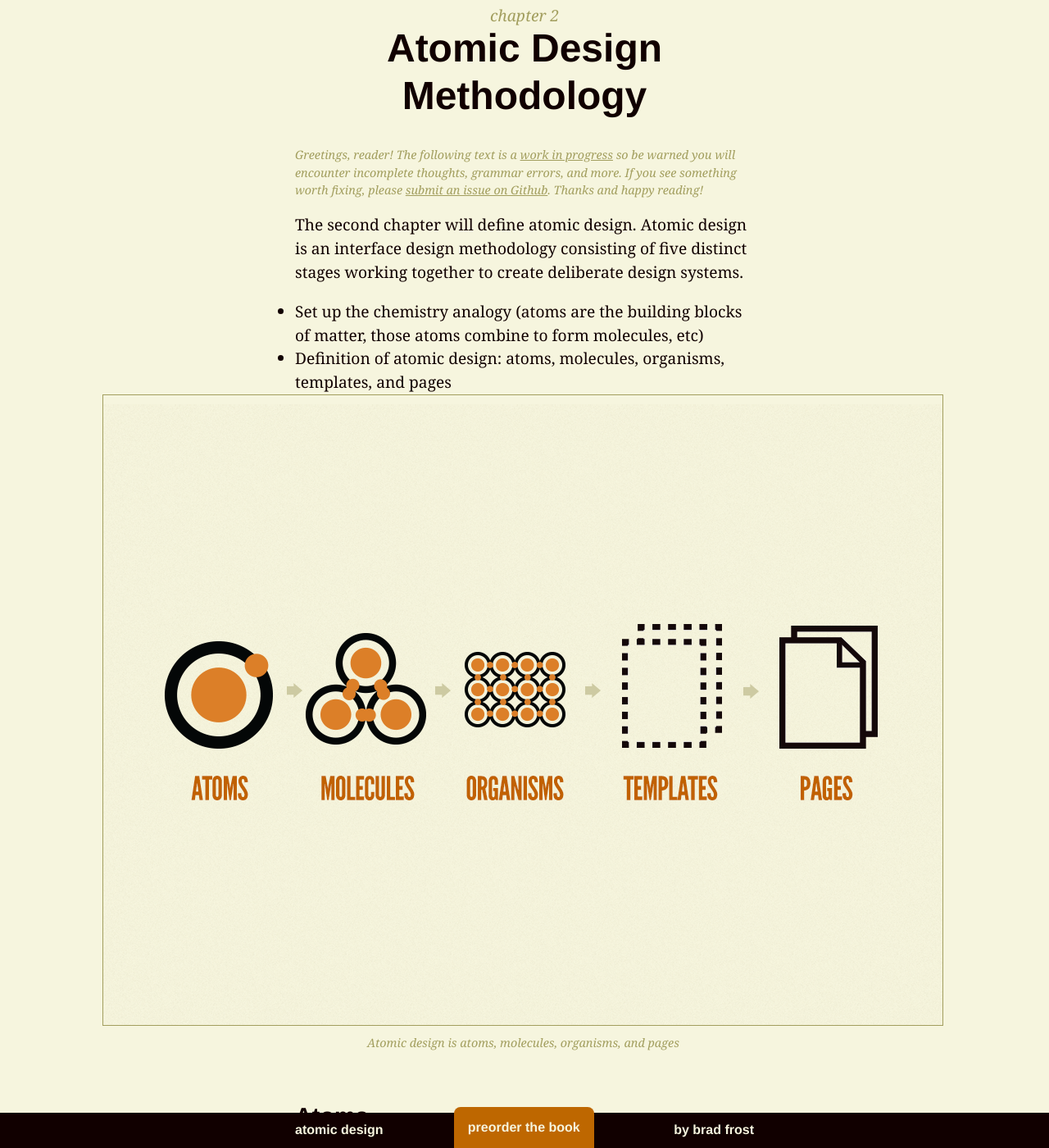
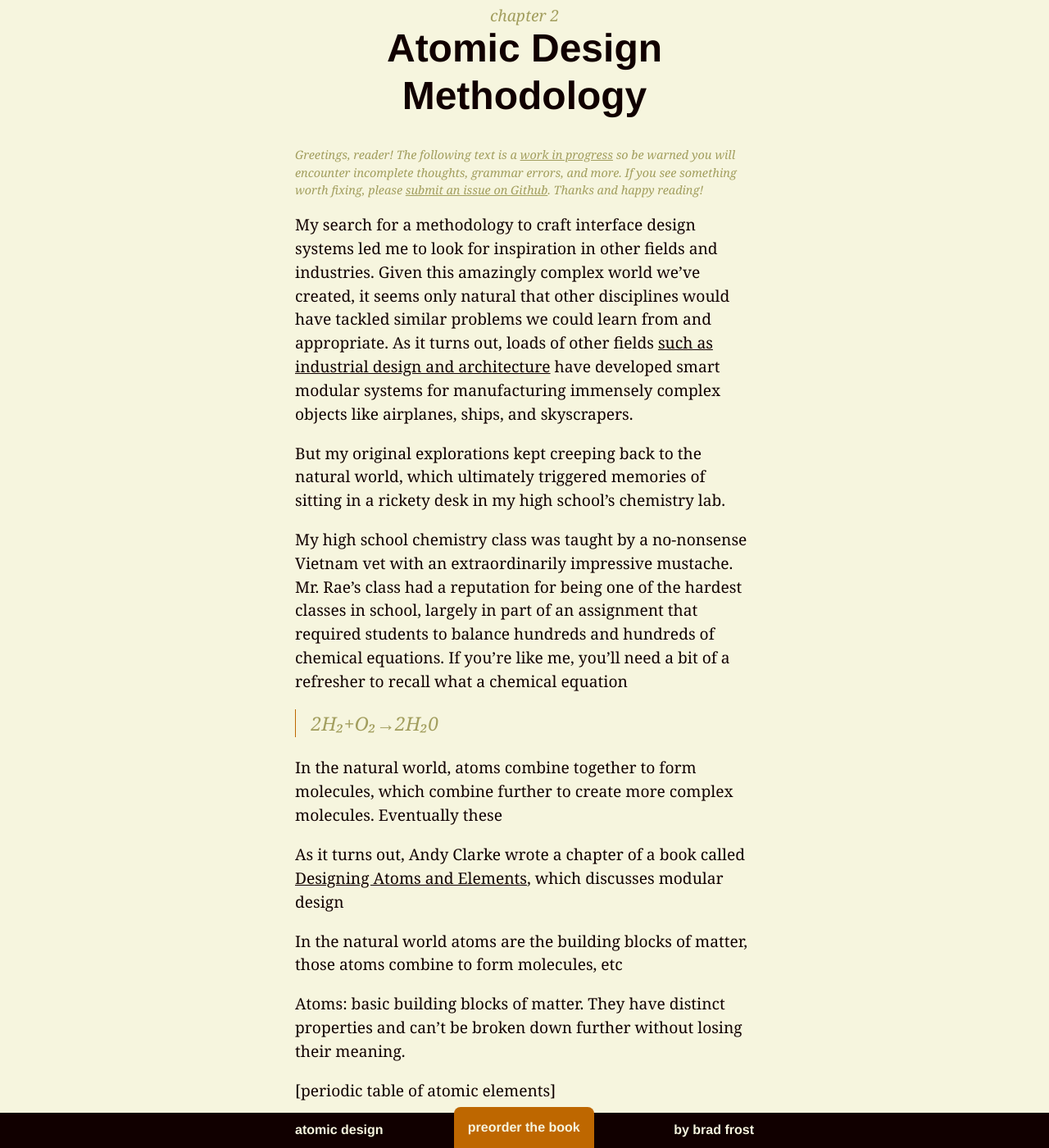
Before and after one commit to bradfrost/atomic-design, a Jekyll site: the page built from chapter-2.md, in a window 1280 px wide and 1400 px high, scrolled down 258 px. Shown: the whole window at 82% size. Built offline with Jekyll 4.4.1, drawn with Linux system fonts in a browser that asks for light colours; some of the changed text lies outside the part shown.

Commit message:
Chapter 2 draft
Intro section setting up chemistry analogy

```diff
--- a/chapter-2.md
+++ b/chapter-2.md
@@ -5,19 +5,32 @@ chapterTitle: Chapter 2
 permalink: /chapter-2/
 ---
 
-The second chapter will define atomic design. Atomic design is an interface design methodology consisting of five distinct stages working together to create deliberate design systems.
+My search for a methodology to craft interface design systems led me to look for inspiration in other fields and industries. Given this amazingly complex world we've created, it seems only natural that other disciplines would have tackled similar problems we could learn from and appropriate. As it turns out, loads of other fields [such as industrial design and architecture](http://us5.campaign-archive1.com/?u=7e093c5cf4&id=ead8a72012&e=ecb25a3f93) have developed smart modular systems for manufacturing immensely complex objects like airplanes, ships, and skyscrapers.
 
-- Set up the chemistry analogy (atoms are the building blocks of matter, those atoms combine to form molecules, etc)
-- Definition of atomic design: atoms, molecules, organisms, templates, and pages
+But my original explorations kept creeping back to the natural world, which ultimately triggered memories of sitting in a rickety desk in my high school's chemistry lab.
+
+My high school chemistry class was taught by a no-nonsense Vietnam vet with an extraordinarily impressive mustache. Mr. Rae's class had a reputation for being one of the hardest classes in school, largely in part of an assignment that required students to balance hundreds and hundreds of chemical equations. If you're like me, you'll need a bit of a refresher to recall what a chemical equation
+
+> 2H₂+O₂→2H₂0
+
+In the natural world, atoms combine together to form molecules, which combine further to create more complex molecules. Eventually these
+
+As it turns out, Andy Clarke wrote a chapter of a book called [Designing Atoms and Elements](http://stuffandnonsense.co.uk/blog/about/an-extract-from-designing-atoms-and-elements), which discusses modular design
+
+In the natural world atoms are the building blocks of matter, those atoms combine to form molecules, etc
+
+Atoms: basic building blocks of matter. They have distinct properties and can't be broken down further without losing their meaning.
+
+[periodic table of atomic elements]
+
+Atomic design is a methodology composed of five distinct stages working together to create deliberate interface design systems. **The five stages of atomic design are are atoms, molecules, organisms, templates, and pages**.
 
 {% include figure.html src="../images/content/atomic-design-process.png" caption="Atomic design is atoms, molecules, organisms, and pages" %}
 
 ## Atoms
 {% include figure.html src="../images/content/atomic-design-atoms.png" caption="atoms" %}
 
-In chemistry, atoms are the basic building blocks of matter. They have distinct properties and can't be broken down further without losing their meaning.
-
-Translated to interfaces, atoms are basic tags, such as form labels, inputs or buttons. They also include more abstract elements like color palettes, fonts, and animations.
+If atoms are the basic building blocks of matter, then what are the atoms of our interfaces? Translated to interfaces, atoms are basic tags, such as form labels, inputs or buttons. They also include more abstract elements like color palettes, fonts, and animations.
 
 Atoms are abstract and aren't often terribly useful on their own, but they provide a useful reference and allow you to see all your global styles laid out at a glance.
 
@@ -53,7 +66,7 @@ Building up from molecules to organisms encourages creating standalone, portable
 ## Templates
 {% include figure.html src="../images/content/atomic-design-templates.png" caption="templates" %}
 
-With templates, we break our biochemistry analogy to get into language that makes more sense to clients and final output. Templates are comprised mostly of organisms combined together to form page-level objects.
+With templates, we break our biochemistry analogy to get into language that makes more sense to clients and final output. Templates are composed mostly of organisms combined together to form page-level objects.
 
 Templates provide context for these relatively abstract molecules and organisms, which is helpful for designers and clients alike.
 
@@ -89,6 +102,4 @@ Discuss the advantages of atomic design, especially the ability to traverse betw
 - Nothing new: why atomic design is different than other things that have been around for a long time.
 - Recap of the the atomic design methodology
 
-[a](http://us5.campaign-archive1.com/?u=7e093c5cf4&id=ead8a72012&e=ecb25a3f93)
-
 http://china.org.cn/china/2015-03/17/content_35077927.htm
```
Also changed, not shown: 2 other files.
